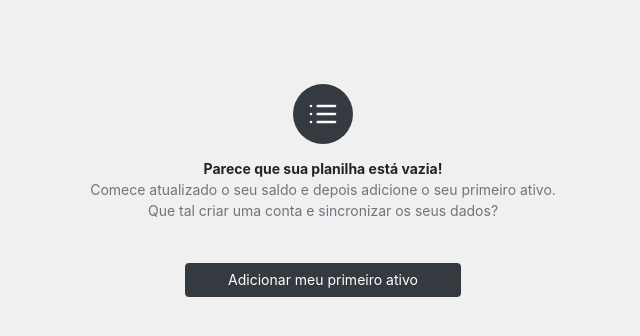
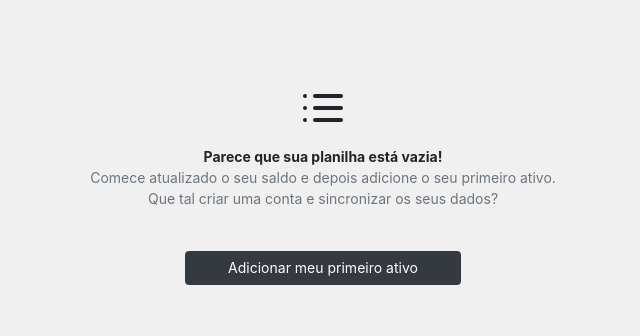
Before and after one commit to danjsillva/planilhapit, a Next.js app: page /components/empty-state in a window 1280 px wide. Shown: the top 336 px of the page, without its empty margins (317-957 px from the left). Built offline with nearby package versions, Linux system fonts and the light colour scheme.

Commit message:
fix: corrigido icone do empty state

```diff
--- a/pages/components/empty-state.js
+++ b/pages/components/empty-state.js
@@ -4,9 +4,7 @@ import { FiList } from "react-icons/fi";
 const EmptyState = () => {
   return (
     <div className="text-center p-5 mt-5">
-      <span className="d-inline-block bg-dark p-3 rounded-circle">
-        <FiList size={32} className="text-light" />
-      </span>
+      <FiList size={48} />
 
       <div className="font-weight-bold mt-3">
         Parece que sua planilha está vazia!
```
